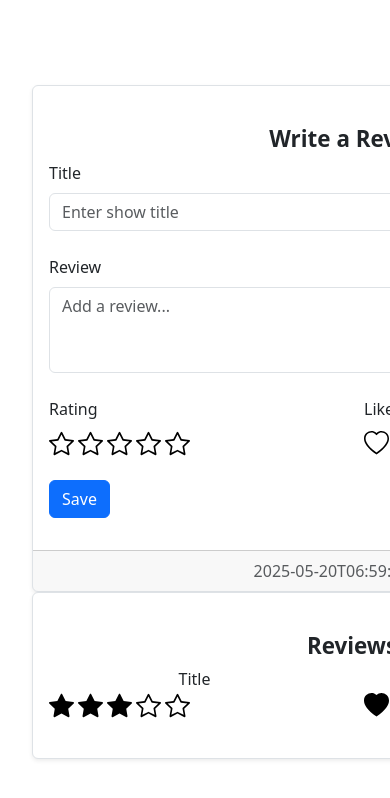
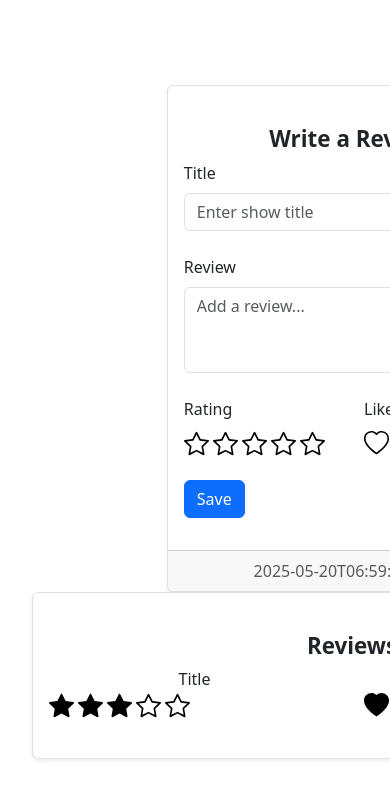
Before and after one commit to myavonbehren/Watch-Rate, a React (Vite) app in the folder frontend/: page / in a window 390 px wide. Shown: the top 798 px of the page. Built offline with nearby package versions, Linux system fonts and the light colour scheme.

Commit message:
Make card responsive

```diff
--- a/frontend/src/components/AddReview.tsx
+++ b/frontend/src/components/AddReview.tsx
@@ -44,10 +44,9 @@ const AddReview: React.FC<AddReviewProps> = ({addReview}) => {
 
     return (
 
-     <Card className="p-0 shadow-sm border" style={{  width: '40rem'  }}>
-
+    <Card className="p-0 shadow-sm border mx-auto" style={{ width: '95vw', maxWidth: '40rem'}}>
         <Card.Body>
-            <CardTitle className="mt-4" style={{fontWeight: "bold", fontSize: "1.4em"}}>Write a Review</CardTitle>
+        <CardTitle className="mt-4" style={{fontWeight: "bold", fontSize: "1.4em"}}>Write a Review</CardTitle>
 
         <Form onSubmit={handleSubmit} className="text-start">
             <Form.Group className="mb-4" controlId="formTitle">
@@ -97,6 +96,7 @@ const AddReview: React.FC<AddReviewProps> = ({addReview}) => {
         </Card.Body>
         <Card.Footer className="text-muted p-0 px-4 py-2">{new Date().toISOString()}</Card.Footer>
     </Card>
+
     );
 };
 
```
